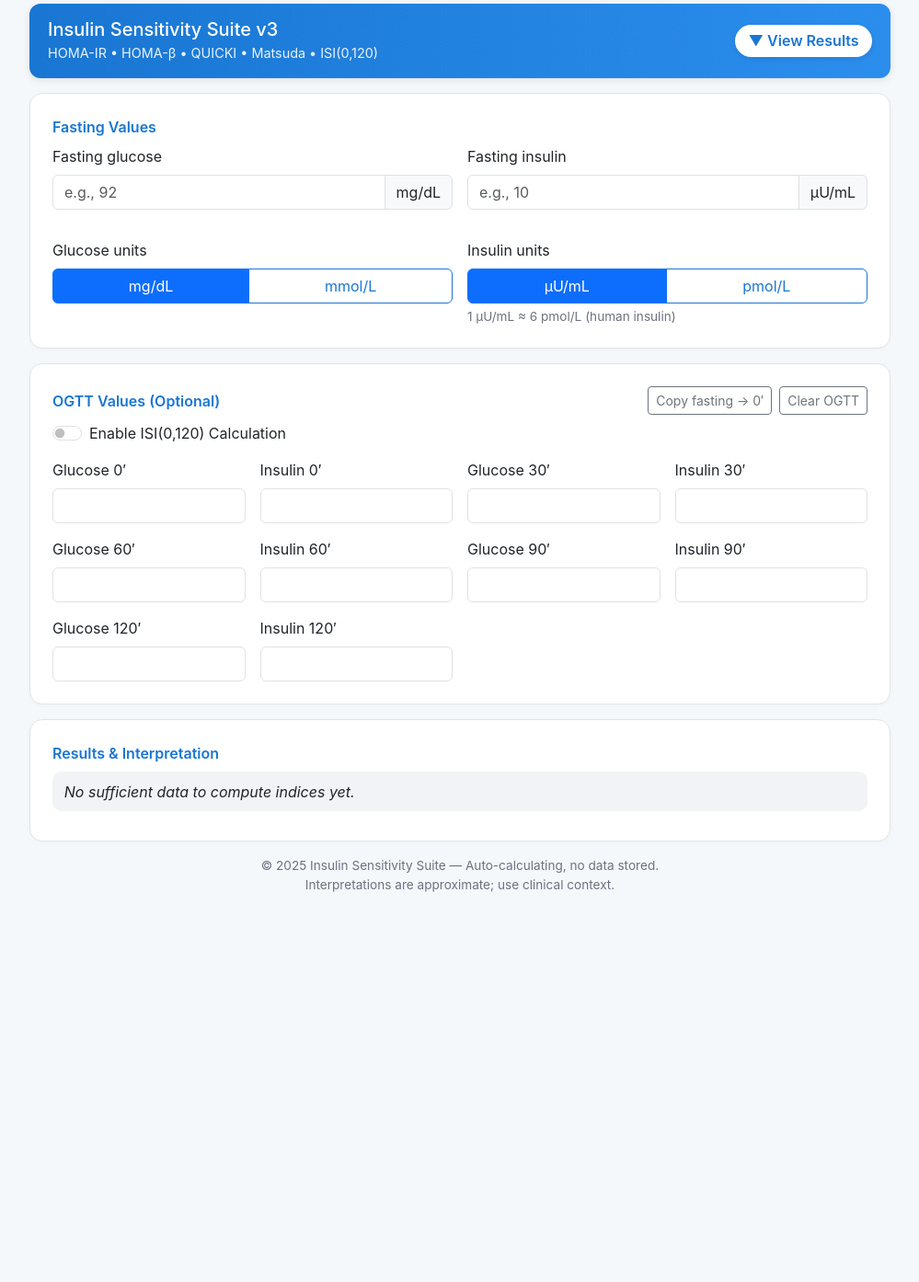
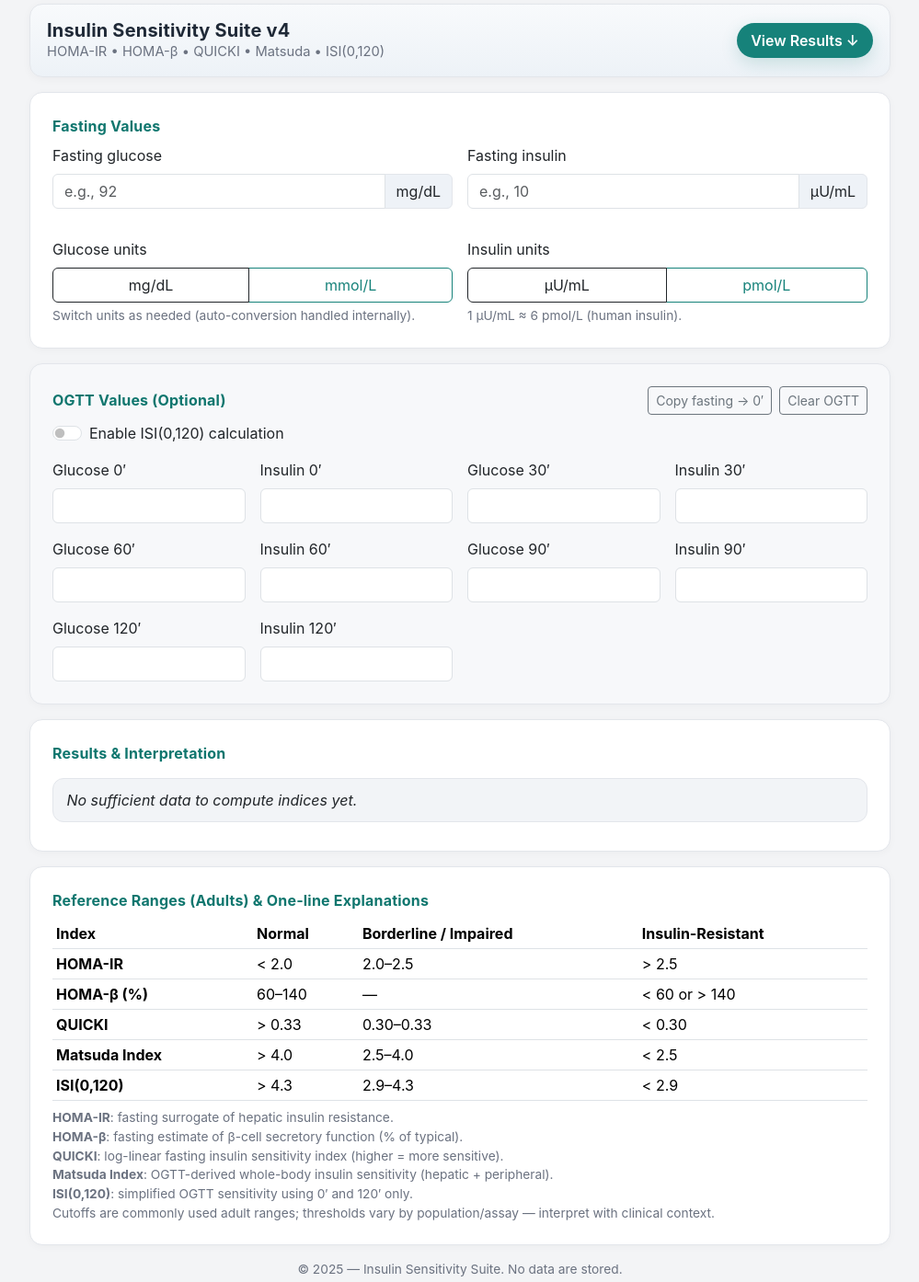
Before and after one commit to shauryatrivedi2903-cloud/Insulin-sensitivity-suite, a plain HTML site: page index.html in a window 1280 px wide. Shown: the part 20-1414 px from the top of the page at 92% size, without its empty margins (140-1139 px from the left). Before the commit the page ends 1016 px from the top, so only its background shows below. Drawn offline with nearby package versions, Linux system fonts and the light colour scheme.

Commit message:
index.html

```diff
--- a/index.html
+++ b/index.html
@@ -3,101 +3,81 @@
 <head>
 <meta charset="utf-8">
 <meta name="viewport" content="width=device-width, initial-scale=1">
-<title>Insulin Sensitivity Suite v3 — HOMA, QUICKI, Matsuda, ISI(0,120)</title>
+<title>Insulin Sensitivity Suite — HOMA • QUICKI • Matsuda • ISI(0,120)</title>
 <link href="https://cdn.jsdelivr.net/npm/bootstrap@5.3.3/dist/css/bootstrap.min.css" rel="stylesheet">
-
 <style>
-  :root {
-    --bg:#f5f8fb; --card:#ffffff; --border:#e1e5eb;
-    --muted:#6b7280; --accent:#1976d2;
-    --ok:#0d7a3a; --warn:#b57400; --risk:#b91c1c;
-    --softblue:#e8f1fb; --softgray:#f1f3f6;
+  /* ===== SoftStone Theme ===== */
+  :root{
+    --bg: #f3f4f6;          /* pale gray background */
+    --card: #ffffff;         /* clean card surface */
+    --card-slate: #f7f8fa;   /* slate-tinted card */
+    --border: #e3e6eb;       /* soft border */
+    --text: #1f2937;         /* graphite text */
+    --muted: #6b7280;        /* muted captions */
+    --accent: #16827a;       /* muted teal accent (non-clinical) */
+    --ok: #157347;           /* soft green */
+    --warn: #ad6a00;         /* amber */
+    --risk: #b32424;         /* coral-red */
+    --row-ok: #e9f6ef;       /* very pale green */
+    --row-warn: #fff4e5;     /* very pale amber */
+    --row-risk: #ffefef;     /* very pale coral */
+    --row-base: #f2f4f7;     /* neutral row background */
   }
-
-  body {
-    background: var(--bg);
-    color: #1f2937;
-    font-family: "Inter", system-ui, -apple-system, "Segoe UI", Roboto, sans-serif;
+  html,body{background:var(--bg); color:var(--text); font-family:Inter,system-ui,-apple-system,Segoe UI,Roboto,sans-serif;}
+  .container-narrow{max-width:960px}
+  .header-bar{
+    background: linear-gradient(180deg, #f8fafc 0%, #edf2f7 100%);
+    border: 1px solid var(--border);
+    border-radius: 14px; padding: 16px 18px; box-shadow: 0 2px 10px rgba(0,0,0,.04);
   }
-
-  .container-narrow { max-width: 960px; }
-
-  .header-bar {
-    background: linear-gradient(90deg, var(--accent) 0%, #2b8eed 100%);
-    color: white;
-    border-radius: 12px;
-    padding: 1rem 1.25rem;
-    box-shadow: 0 2px 8px rgba(0,0,0,0.1);
+  .header-title{font-size:1.25rem; font-weight:700; letter-spacing:.2px; margin:0}
+  .header-sub{font-size:.92rem; color:var(--muted)}
+  .jump-btn{
+    background: var(--accent); color:#fff; border:none; font-weight:600;
+    border-radius: 999px; padding:.45rem .95rem; box-shadow:0 6px 18px rgba(22,130,122,.18);
   }
-
-  .header-bar h3 {
-    font-size: 1.25rem;
-    margin-bottom: 0.2rem;
+  .card{
+    background: var(--card); border:1px solid var(--border);
+    border-radius: 14px; box-shadow: 0 2px 8px rgba(0,0,0,.03);
   }
-
-  .jump-btn {
-    background: #ffffff;
-    color: var(--accent);
-    border: none;
-    font-weight: 600;
-    border-radius: 30px;
-    padding: 0.35rem 0.9rem;
-    box-shadow: 0 2px 6px rgba(0,0,0,0.1);
+  .card.tint{ background: var(--card-slate); }
+  .section-title{font-weight:700; color:#0f766e; letter-spacing:.2px; margin-bottom:.5rem}
+  .unit-note{font-size:.86rem; color:var(--muted)}
+  .btn-outline-accent{border-color:var(--accent); color:var(--accent)}
+  .btn-outline-accent:hover{background:var(--accent); color:#fff}
+  .actions-row{gap:.5rem}
+  /* Results list */
+  .result-list{list-style:none; padding:0; margin:0}
+  .result-list li{
+    display:flex; justify-content:space-between; align-items:baseline;
+    padding:.7rem .9rem; margin:.45rem 0; border:1px solid var(--border);
+    border-radius:12px; background:var(--row-base);
   }
-
-  .card {
-    background: var(--card);
-    border-radius: 14px;
-    border: 1px solid var(--border);
-    box-shadow: 0 1px 4px rgba(0,0,0,0.03);
-  }
-
-  .section-title {
-    font-weight: 600;
-    color: var(--accent);
-    margin-bottom: .5rem;
-  }
-
-  .unit-note { font-size: 0.85rem; color: var(--muted); }
-  .interp { font-weight: 500; }
-  .interp.ok { color: var(--ok); }
-  .interp.border { color: var(--warn); }
-  .interp.bad { color: var(--risk); }
-
-  .result-list li {
-    background: var(--softgray);
-    border-radius: 10px;
-    padding: .6rem .8rem;
-    margin-bottom: .5rem;
-    display: flex;
-    justify-content: space-between;
-    align-items: baseline;
-  }
-
-  .result-list li span.label { font-weight: 600; color: var(--accent); }
-
-  .footer-note {
-    font-size: 0.85rem;
-    color: var(--muted);
-    text-align: center;
-    margin-top: 1rem;
-  }
-
-  .btn-outline-primary { border-color: var(--accent); color: var(--accent); }
-  .btn-outline-primary:hover { background: var(--accent); color: #fff; }
-
+  .result-list .label{font-weight:700; color:#0f766e}
+  .result-list .value{font-family:ui-monospace,SFMono-Regular,Menlo,Consolas,monospace}
+  .interp{font-weight:600}
+  .interp.ok{color:var(--ok)}
+  .interp.border{color:var(--warn)}
+  .interp.bad{color:var(--risk)}
+  .li-ok{background:var(--row-ok)}
+  .li-warn{background:var(--row-warn)}
+  .li-bad{background:var(--row-risk)}
+  .footer-note{font-size:.86rem; color:var(--muted)}
+  /* Small details */
+  .input-group-text{background:#eef2f7; border-color:var(--border)}
+  .form-control:focus{border-color:#86d0c9; box-shadow:0 0 0 .2rem rgba(22,130,122,.15)}
 </style>
 </head>
-
 <body>
 <div class="container container-narrow my-3 my-sm-4">
 
+  <!-- Header -->
   <div class="header-bar d-flex align-items-center justify-content-between flex-wrap">
     <div>
-      <h3>Insulin Sensitivity Suite v3</h3>
-      <div style="font-size:0.9rem; opacity:0.9;">HOMA-IR • HOMA-β • QUICKI • Matsuda • ISI(0,120)</div>
+      <h1 class="header-title">Insulin Sensitivity Suite v4</h1>
+      <div class="header-sub">HOMA-IR • HOMA-β • QUICKI • Matsuda • ISI(0,120)</div>
     </div>
-    <button id="scrollResults" class="jump-btn mt-2 mt-sm-0">▼ View Results</button>
+    <button id="scrollResults" class="jump-btn mt-2 mt-sm-0">View Results ↓</button>
   </div>
 
   <!-- Fasting values -->
@@ -126,36 +106,37 @@
         <div class="form-label">Glucose units</div>
         <div class="btn-group w-100" role="group">
           <input type="radio" class="btn-check" name="gunit" id="g-mg" checked>
-          <label class="btn btn-outline-primary" for="g-mg">mg/dL</label>
+          <label class="btn btn-outline-accent" for="g-mg">mg/dL</label>
           <input type="radio" class="btn-check" name="gunit" id="g-mmol">
-          <label class="btn btn-outline-primary" for="g-mmol">mmol/L</label>
+          <label class="btn btn-outline-accent" for="g-mmol">mmol/L</label>
         </div>
+        <div class="unit-note mt-1">Switch units as needed (auto-conversion handled internally).</div>
       </div>
       <div class="col-12 col-sm-6">
         <div class="form-label">Insulin units</div>
         <div class="btn-group w-100" role="group">
           <input type="radio" class="btn-check" name="iunit" id="i-uU" checked>
-          <label class="btn btn-outline-primary" for="i-uU">µU/mL</label>
+          <label class="btn btn-outline-accent" for="i-uU">µU/mL</label>
           <input type="radio" class="btn-check" name="iunit" id="i-pmol">
-          <label class="btn btn-outline-primary" for="i-pmol">pmol/L</label>
+          <label class="btn btn-outline-accent" for="i-pmol">pmol/L</label>
         </div>
-        <div class="unit-note mt-1">1 µU/mL ≈ 6 pmol/L (human insulin)</div>
+        <div class="unit-note mt-1">1 µU/mL ≈ 6 pmol/L (human insulin).</div>
       </div>
     </div>
   </div>
 
-  <!-- OGTT section -->
-  <div class="card p-3 p-sm-4 mb-3">
+  <!-- OGTT Section -->
+  <div class="card tint p-3 p-sm-4 mb-3">
     <div class="d-flex align-items-center justify-content-between flex-wrap gap-2 mb-2">
       <div class="section-title mb-0">OGTT Values (Optional)</div>
-      <div class="d-flex gap-2 flex-wrap">
+      <div class="d-flex actions-row flex-wrap">
         <button id="copyFasting" class="btn btn-sm btn-outline-secondary">Copy fasting → 0′</button>
         <button id="clearOGTT" class="btn btn-sm btn-outline-secondary">Clear OGTT</button>
       </div>
     </div>
     <div class="form-check form-switch mb-3">
       <input class="form-check-input" type="checkbox" role="switch" id="enableISI">
-      <label class="form-check-label" for="enableISI">Enable ISI(0,120) Calculation</label>
+      <label class="form-check-label" for="enableISI">Enable ISI(0,120) calculation</label>
     </div>
     <div class="row g-3">
       <div class="col-6 col-md-3">
@@ -204,106 +185,177 @@
   <!-- Results -->
   <div id="results" class="card p-3 p-sm-4 mb-3">
     <div class="section-title">Results & Interpretation</div>
-    <ul id="resultList" class="result-list list-unstyled mb-0"></ul>
+    <ul id="resultList" class="result-list"></ul>
   </div>
 
-  <div class="footer-note">
-    © 2025 Insulin Sensitivity Suite — Auto-calculating, no data stored.<br>
-    Interpretations are approximate; use clinical context.
+  <!-- Footer Reference (appears after results; non-sticky) -->
+  <div class="card p-3 p-sm-4 mb-3">
+    <div class="section-title">Reference Ranges (Adults) & One-line Explanations</div>
+    <div class="table-responsive">
+      <table class="table table-sm align-middle mb-2">
+        <thead>
+          <tr>
+            <th>Index</th>
+            <th>Normal</th>
+            <th>Borderline / Impaired</th>
+            <th>Insulin-Resistant</th>
+          </tr>
+        </thead>
+        <tbody>
+          <tr><td><strong>HOMA-IR</strong></td><td>&lt; 2.0</td><td>2.0–2.5</td><td>&gt; 2.5</td></tr>
+          <tr><td><strong>HOMA-β (%)</strong></td><td>60–140</td><td>—</td><td>&lt; 60 or &gt; 140</td></tr>
+          <tr><td><strong>QUICKI</strong></td><td>&gt; 0.33</td><td>0.30–0.33</td><td>&lt; 0.30</td></tr>
+          <tr><td><strong>Matsuda Index</strong></td><td>&gt; 4.0</td><td>2.5–4.0</td><td>&lt; 2.5</td></tr>
+          <tr><td><strong>ISI(0,120)</strong></td><td>&gt; 4.3</td><td>2.9–4.3</td><td>&lt; 2.9</td></tr>
+        </tbody>
+      </table>
+    </div>
+    <div class="footer-note">
+      <strong>HOMA-IR</strong>: fasting surrogate of hepatic insulin resistance. <br>
+      <strong>HOMA-β</strong>: fasting estimate of β-cell secretory function (% of typical). <br>
+      <strong>QUICKI</strong>: log-linear fasting insulin sensitivity index (higher = more sensitive). <br>
+      <strong>Matsuda Index</strong>: OGTT-derived whole-body insulin sensitivity (hepatic + peripheral). <br>
+      <strong>ISI(0,120)</strong>: simplified OGTT sensitivity using 0′ and 120′ only. <br>
+      Cutoffs are commonly used adult ranges; thresholds vary by population/assay — interpret with clinical context.
+    </div>
   </div>
+
+  <p class="footer-note text-center mt-2">© 2025 — Insulin Sensitivity Suite. No data are stored.</p>
 </div>
 
 <script>
 (function(){
-  const fg=document.getElementById('fg'), fi=document.getElementById('fi');
-  const gEls=['g0','g30','g60','g90','g120'].map(id=>document.getElementById(id));
-  const iEls=['i0','i30','i60','i90','i120'].map(id=>document.getElementById(id));
-  const gMg=document.getElementById('g-mg'), gMmol=document.getElementById('g-mmol');
-  const iUU=document.getElementById('i-uU'), iPmol=document.getElementById('i-pmol');
-  const enableISI=document.getElementById('enableISI');
-  const list=document.getElementById('resultList');
-  const scrollBtn=document.getElementById('scrollResults');
+  // DOM shortcuts
+  const fg = document.getElementById('fg'), fi = document.getElementById('fi');
+  const gIds = ['g0','g30','g60','g90','g120'];
+  const iIds = ['i0','i30','i60','i90','i120'];
+  const gEls = gIds.map(id=>document.getElementById(id));
+  const iEls = iIds.map(id=>document.getElementById(id));
+  const gMg = document.getElementById('g-mg'), gMmol = document.getElementById('g-mmol');
+  const iUU = document.getElementById('i-uU'), iPmol = document.getElementById('i-pmol');
+  const enableISI = document.getElementById('enableISI');
+  const list = document.getElementById('resultList');
+  const scrollBtn = document.getElementById('scrollResults');
 
-  const toMG=(v)=>gMmol.checked?v*18:v;
-  const toUU=(v)=>iPmol.checked?v/6:v;
+  // Conversions
+  const toMG = v => gMmol.checked ? v*18 : v;
+  const toUU = v => iPmol.checked ? v/6 : v;
 
-  const pos=(v)=>v!=null&&!isNaN(v)&&v>0;
-  const val=(el)=>parseFloat(el.value)||null;
+  // Helpers
+  const val = el => { const x = parseFloat(el.value); return isNaN(x)?null:x; };
+  const pos = v => v!==null && v>0;
+  const liClass = c => c==='ok'?'li-ok':(c==='border'?'li-warn':(c==='bad'?'li-bad':''));
 
-  function interp(txt,cls){return `<span class="interp ${cls}">${txt}</span>`;}
+  function block(label, value, txt, cls){
+    const li = document.createElement('li');
+    li.className = liClass(cls);
+    const left = document.createElement('span'); left.className='label'; left.textContent = label;
+    const right = document.createElement('span'); right.innerHTML = `<span class="value">${value}</span> <span class="interp ${cls}"> ${txt}</span>`;
+    li.appendChild(left); li.appendChild(right);
+    list.appendChild(li);
+  }
 
-  function interpretHOMAIR(v){if(!pos(v))return["—",""];
-    if(v<2)return["Insulin-sensitive","ok"];
-    if(v<=2.5)return["Borderline","border"];
-    return["Insulin-resistant","bad"];}
-
-  function interpretHOMAB(v){if(!pos(v))return["—",""];
-    if(v<60)return["Decreased β-cell","bad"];
-    if(v<=140)return["~Normal","ok"];
-    return["Hyperinsulinemic","border"];}
-
-  function interpretQUICKI(v){if(!pos(v))return["—",""];
-    if(v>0.33)return["Normal","ok"];
-    if(v>=0.30)return["Borderline","border"];
-    return["Resistant","bad"];}
-
-  function interpretMatsuda(v){if(!pos(v))return["—",""];
-    if(v>4)return["Normal","ok"];
-    if(v>=2.5)return["Impaired","border"];
-    return["Resistant","bad"];}
-
-  function interpretISI(v){if(!pos(v))return["—",""];
-    if(v>4.3)return["Normal","ok"];
-    if(v>=2.9)return["Impaired","border"];
-    return["Resistant","bad"];}
+  // Interpretations (commonly cited adult ranges)
+  function iHOMAIR(v){ if(!pos(v)) return ['—',''];
+    if(v<2.0) return ['Insulin-sensitive','ok'];
+    if(v<=2.5) return ['Borderline','border'];
+    return ['Insulin-resistant','bad']; }
+  function iHOMAB(v){ if(!pos(v)) return ['—',''];
+    if(v<60) return ['Decreased β-cell','bad'];
+    if(v<=140) return ['~Normal','ok'];
+    return ['Hyperinsulinemic response','border']; }
+  function iQUICKI(v){ if(!pos(v)) return ['—',''];
+    if(v>0.33) return ['Normal','ok'];
+    if(v>=0.30) return ['Borderline','border'];
+    return ['Resistant','bad']; }
+  function iMatsuda(v){ if(!pos(v)) return ['—',''];
+    if(v>4) return ['Normal','ok'];
+    if(v>=2.5) return ['Impaired','border'];
+    return ['Resistant','bad']; }
+  function iISI(v){ if(!pos(v)) return ['—',''];
+    if(v>4.3) return ['Normal','ok'];
+    if(v>=2.9) return ['Impaired','border'];
+    return ['Resistant','bad']; }
 
   function compute(){
-    list.innerHTML="";
-    const g=toMG(val(fg)), i=toUU(val(fi));
-    const gmmol=g/18;
-    if(pos(g)&&pos(i)){
-      const hIR=(i*g)/405; const [tIR,cIR]=interpretHOMAIR(hIR);
-      list.innerHTML+=`<li><span class="label">HOMA-IR:</span> ${hIR.toFixed(2)} ${interp(tIR,cIR)}</li>`;
-      const hB=(20*i)/(gmmol-3.5); const [tB,cB]=interpretHOMAB(hB);
-      list.innerHTML+=`<li><span class="label">HOMA-β (%):</span> ${hB.toFixed(1)} ${interp(tB,cB)}</li>`;
-      const q=1/(Math.log10(i)+Math.log10(g)); const [tQ,cQ]=interpretQUICKI(q);
-      list.innerHTML+=`<li><span class="label">QUICKI:</span> ${q.toFixed(3)} ${interp(tQ,cQ)}</li>`;
+    list.innerHTML = '';
+
+    // Fasting canonical units
+    const g = toMG(val(fg));
+    const i = toUU(val(fi));
+
+    if(pos(g) && pos(i)){
+      // HOMA-IR
+      const hIR = (i*g)/405.0; const [tIR,cIR] = iHOMAIR(hIR);
+      block('HOMA-IR:', hIR.toFixed(2), tIR, cIR);
+
+      // HOMA-β
+      const gmmol = g/18.0;
+      if(gmmol>3.5){
+        const hB = (20.0*i)/(gmmol-3.5); const [tB,cB] = iHOMAB(hB);
+        block('HOMA-β (%):', hB.toFixed(1), tB, cB);
+      }
+
+      // QUICKI
+      const q = 1.0 / (Math.log10(i) + Math.log10(g)); const [tQ,cQ] = iQUICKI(q);
+      block('QUICKI:', q.toFixed(3), tQ, cQ);
     }
-    const G=gEls.map(e=>toMG(val(e))), I=iEls.map(e=>toUU(val(e)));
-    if(G.every(pos)&&I.every(pos)&&pos(g)&&pos(i)){
-      const Gmean=G.reduce((a,b)=>a+b,0)/G.length;
-      const Imean=I.reduce((a,b)=>a+b,0)/I.length;
-      const m=10000/Math.sqrt((g*i)*(Gmean*Imean));
-      const [t,c]=interpretMatsuda(m);
-      list.innerHTML+=`<li><span class="label">Matsuda Index:</span> ${m.toFixed(2)} ${interp(t,c)}</li>`;
+
+    // OGTT-based
+    const G = gEls.map(e=>toMG(val(e)));
+    const I = iEls.map(e=>toUU(val(e)));
+
+    // Matsuda (needs all points + fasting present)
+    const haveAll = G.every(pos) && I.every(pos) && pos(g) && pos(i);
+    if(haveAll){
+      const Gmean = G.reduce((a,b)=>a+b,0) / G.length;
+      const Imean = I.reduce((a,b)=>a+b,0) / I.length;
+      const m = 10000.0 / Math.sqrt((g*i) * (Gmean*Imean));
+      const [tM,cM] = iMatsuda(m);
+      block('Matsuda Index:', m.toFixed(2), tM, cM);
     }
+
+    // ISI(0,120) optional
     if(enableISI.checked){
-      const g0=toMG(val(gEls[0])), i0=toUU(val(iEls[0]));
-      const g120=toMG(val(gEls[4])), i120=toUU(val(iEls[4]));
+      const g0 = toMG(val(document.getElementById('g0')));
+      const i0 = toUU(val(document.getElementById('i0')));
+      const g120 = toMG(val(document.getElementById('g120')));
+      const i120 = toUU(val(document.getElementById('i120')));
       if([g0,i0,g120,i120].every(pos)){
-        const isi=10000/Math.sqrt((g0*i0)*(g120*i120));
-        const [t,c]=interpretISI(isi);
-        list.innerHTML+=`<li><span class="label">ISI(0,120):</span> ${isi.toFixed(2)} ${interp(t,c)}</li>`;
+        const isi = 10000.0 / Math.sqrt((g0*i0)*(g120*i120));
+        const [tI,cI] = iISI(isi);
+        block('ISI(0,120):', isi.toFixed(2), tI, cI);
       }
     }
-    if(!list.innerHTML) list.innerHTML="<li><em>No sufficient data to compute indices yet.</em></li>";
+
+    if(!list.children.length){
+      const li = document.createElement('li');
+      li.innerHTML = '<em>No sufficient data to compute indices yet.</em>';
+      list.appendChild(li);
+    }
   }
 
-  document.querySelectorAll("input").forEach(el=>el.addEventListener("input",compute));
-  document.querySelectorAll("input[type=radio]").forEach(el=>el.addEventListener("change",compute));
-  enableISI.addEventListener("change",compute);
+  // Listeners
+  document.querySelectorAll('input').forEach(el=>{
+    el.addEventListener('input', compute);
+    el.addEventListener('change', compute);
+  });
 
-  scrollBtn.onclick=()=>document.getElementById("results").scrollIntoView({behavior:"smooth"});
-
-  document.getElementById("copyFasting").onclick=()=>{
-    if(fg.value) document.getElementById("g0").value=fg.value;
-    if(fi.value) document.getElementById("i0").value=fi.value;
+  // Buttons
+  document.getElementById('copyFasting').onclick = ()=>{
+    const g0 = document.getElementById('g0'); const i0 = document.getElementById('i0');
+    if(fg.value) g0.value = fg.value;
+    if(fi.value) i0.value = fi.value;
     compute();
   };
-  document.getElementById("clearOGTT").onclick=()=>{
-    gEls.forEach(e=>e.value=""); iEls.forEach(e=>e.value=""); compute();
+  document.getElementById('clearOGTT').onclick = ()=>{
+    gEls.forEach(e=>e.value=''); iEls.forEach(e=>e.value=''); compute();
+  };
+  document.getElementById('scrollResults').onclick = ()=>{
+    document.getElementById('results').scrollIntoView({behavior:'smooth', block:'start'});
   };
 
+  // Init
   compute();
 })();
 </script>
```
